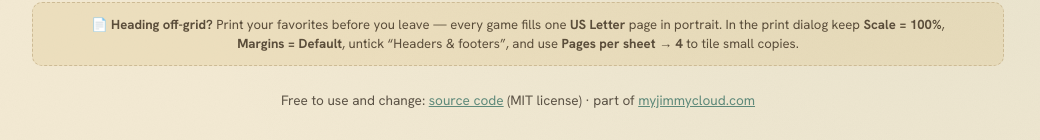
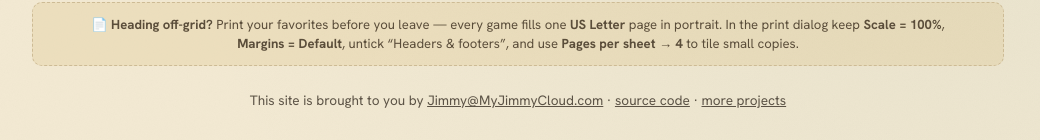
Before and after one commit to jimmylowell/games, a plain HTML site: page index.html in a window 1280 px wide. Shown: the part 1962-2102 px from the top of the page, without its empty margins (122-1162 px from the left). Drawn offline with Linux system fonts and the light colour scheme.

Commit message:
Footer line: contact, source code, more projects

```diff
--- a/index.html
+++ b/index.html
@@ -401,7 +401,7 @@
   .bk-presets{display:flex;gap:.45rem;flex-wrap:wrap;margin-bottom:.9rem;}
   .bk-pages{font-family:"Fraunces";font-weight:900;font-size:1.05rem;color:var(--teal-deep);}
   .foot{max-width:1000px;margin:-2.5rem auto 0;padding:0 .9rem 2rem;text-align:center;font-size:.85rem;opacity:.75;}
-  .foot a{color:var(--teal);}
+  .foot a{color:inherit;}
   /* ===================== PRINT : US Letter, page-filling ===================== */
   @media print{
     @page{size:Letter portrait;margin:10mm;}
@@ -1265,7 +1265,7 @@
 </main>
 
 <footer class="foot no-print">
-  Free to use and change: <a href="https://github.com/jimmylowell/games" rel="noopener">source code</a> (MIT license) · part of <a href="https://myjimmycloud.com">myjimmycloud.com</a>
+  This site is brought to you by <a href="mailto:jimmy@myjimmycloud.com">Jimmy@MyJimmyCloud.com</a> · <a href="https://github.com/jimmylowell/games" rel="noopener">source code</a> · <a href="https://myjimmycloud.com">more projects</a>
 </footer>
 
 <script>
```
